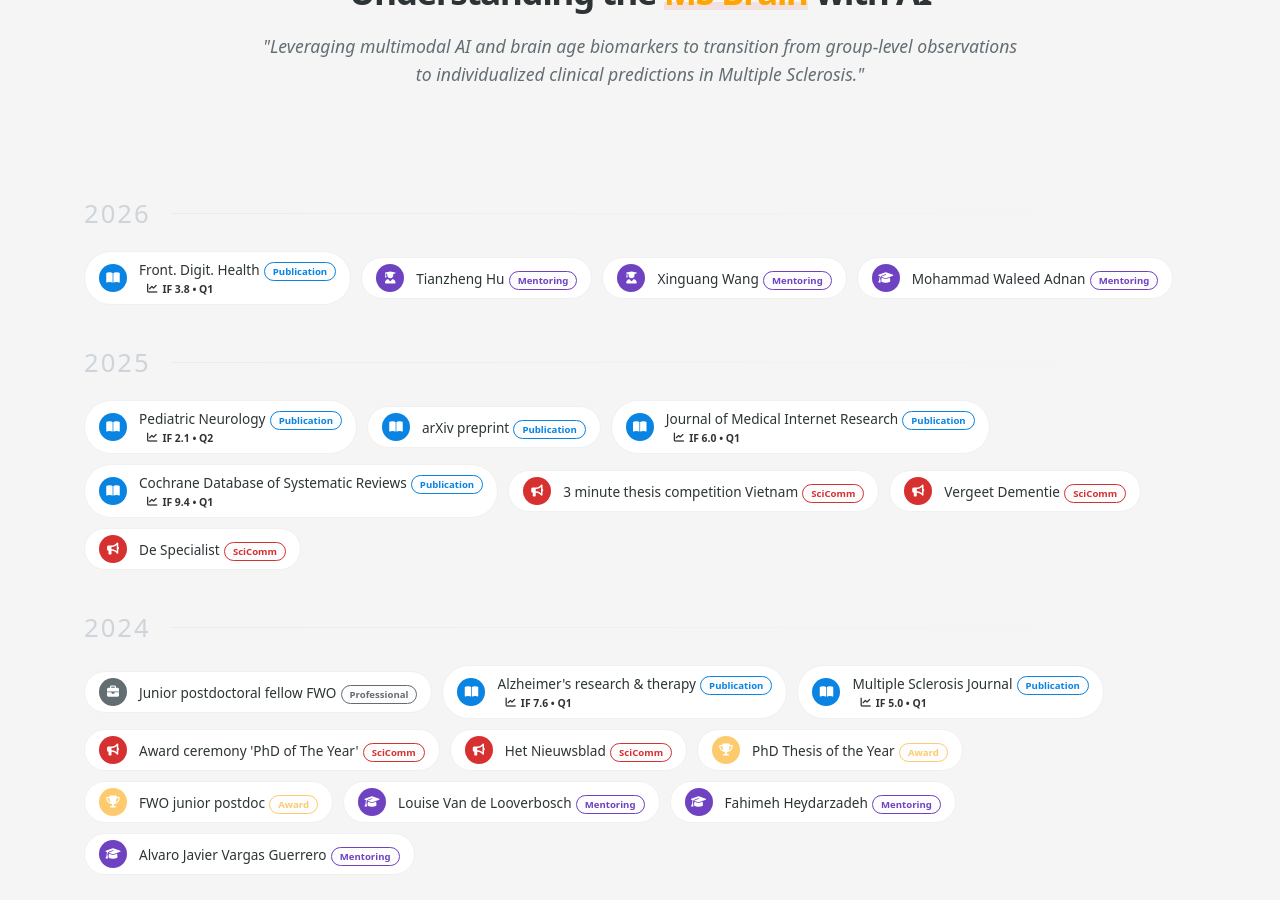
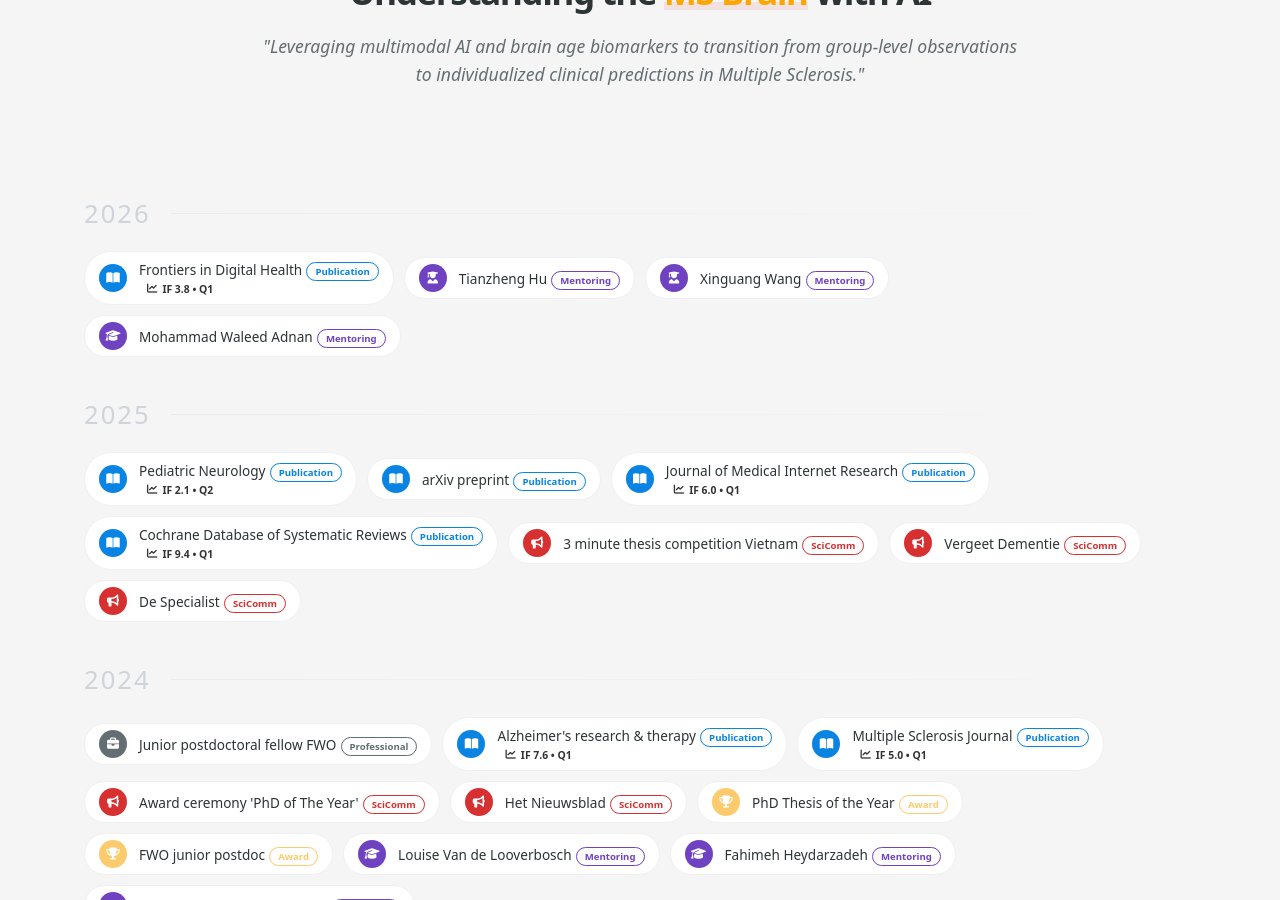
Before and after one commit to Sdniss/Sdniss.github.io, a Jekyll site: the page built from _pages/academic_journey.html, in a window 1280 px wide and 900 px high, scrolled down 334 px. Built offline with Jekyll 4.4.1, drawn with Linux system fonts in a browser that asks for light colours.

Commit message:
Write journal name in full

```diff
--- a/_data/publications.yml
+++ b/_data/publications.yml
@@ -3,7 +3,7 @@ entries:
   - authors: "Denissen S, Laton J, Grothe M, ..., Nagels G"
     year: 2026
     title: "Real-world federated learning for brain imaging scientists"
-    journal: "Front. Digit. Health"
+    journal: "Frontiers in Digital Health"
     volume_issue: "8:1691088"
     journal_metrics:
       year: "2024"
```
